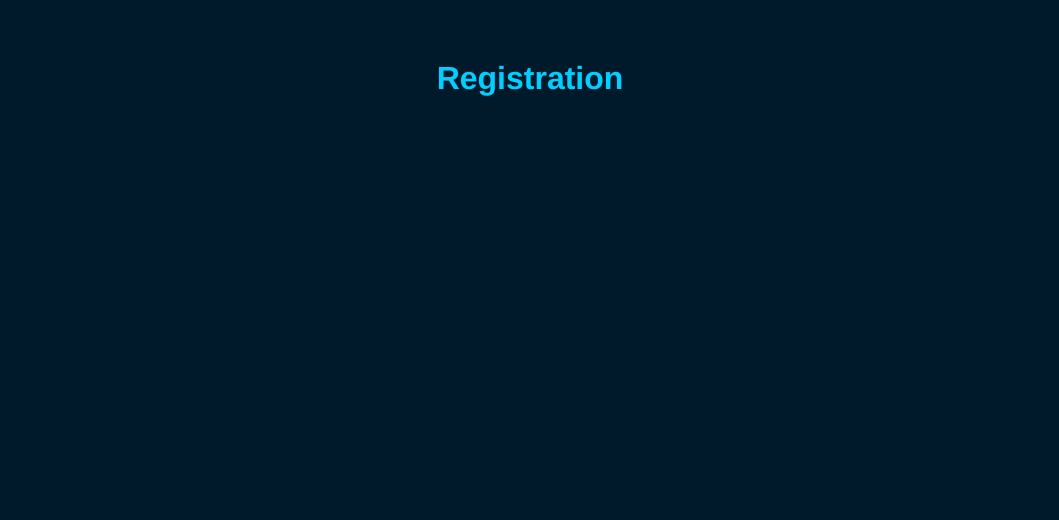
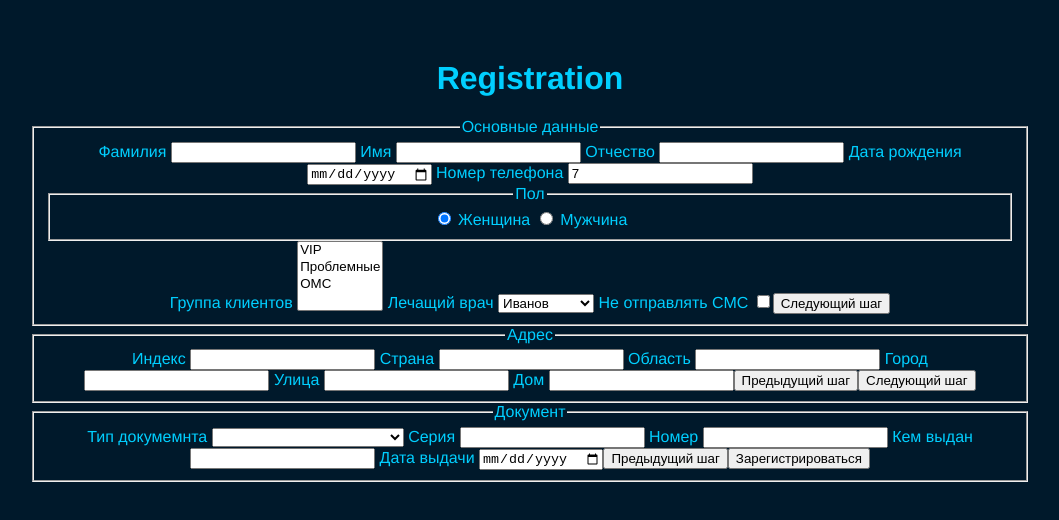
Before and after one commit to GreenSvit/vue_form_task, a Vue app: page / in a window 1280 px wide. Shown: the top 520 px of the page, without its empty margins (110-1169 px from the left). Built offline with nearby package versions, Linux system fonts and the light colour scheme; the HTML template or start-up script is replaced by a standard one.

Commit message:
Adds first layout and some validation

```diff
--- a/package.json
+++ b/package.json
@@ -9,9 +9,10 @@
   },
   "dependencies": {
     "core-js": "^3.6.5",
+    "node-sass": "^4.14.1",
+    "sass-loader": "^8.0.2",
     "vue": "^2.6.11",
-    "sass-loader": "^8.0.2",
-    "node-sass": "^4.14.1"
+    "vuelidate": "^0.7.6"
   },
   "devDependencies": {
     "@vue/cli-plugin-babel": "~4.5.0",
--- a/src/App.vue
+++ b/src/App.vue
@@ -1,16 +1,254 @@
 <template>
   <div id="app">
-    <Form msg="Registration" />
+    <h1>Registration</h1>
+    <form class="form" @submit.prevent="checkForm">
+      <fieldset v-show="step === 1">
+        <legend>Основные данные</legend>
+        <label>
+          Фамилия
+          <input v-model.trim="form.surname" type="text" />
+        </label>
+        <label>
+          Имя
+          <input v-model.trim="form.name" type="text" />
+        </label>
+        <label>
+          Отчество
+          <input v-model.trim="form.middleName" type="text" />
+        </label>
+        <label>
+          Дата рождения
+          <input v-model.trim="form.dateOfBirth" type="date" />
+        </label>
+        <label>
+          Номер телефона
+          <input v-model.trim="form.phone" type="tel" />
+        </label>
+        <fieldset>
+          <legend>Пол</legend>
+          <label>
+            <input
+              name="gender"
+              type="radio"
+              value="female"
+              v-model="form.gender"
+            />
+            Женщина
+          </label>
+          <label>
+            <input
+              name="gender"
+              type="radio"
+              value="male"
+              v-model="form.gender"
+            />
+            Мужчина
+          </label>
+        </fieldset>
+        <label>
+          Группа клиентов
+          <select multiple v-model.trim="form.clientGroup">
+            <option
+              v-for="(clientGroup, index) in clientGroups"
+              :value="clientGroup.value"
+              :key="index"
+            >
+              {{ clientGroup.label }}
+            </option>
+          </select>
+        </label>
+        <label>
+          Лечащий врач
+          <select v-model.trim="form.doctor">
+            <option
+              v-for="(doctor, index) in doctors"
+              :value="doctor.value"
+              :key="index"
+            >
+              {{ doctor.label }}
+            </option>
+          </select>
+        </label>
+        <label>
+          Не отправлять СМС
+          <input v-model.trim="form.noSms" type="checkbox" />
+        </label>
+        <button @click="nextStep" type="button">Следующий шаг</button>
+      </fieldset>
+
+      <fieldset v-show="step === 1">
+        <legend>Адрес</legend>
+        <label>
+          Индекс
+          <input v-model.trim="form.postIndex" type="number" />
+        </label>
+        <label>
+          Страна
+          <input v-model.trim="form.country" type="text" />
+        </label>
+        <label>
+          Область
+          <input v-model.trim="form.region" type="text" />
+        </label>
+        <label>
+          Город
+          <input v-model.trim="form.city" type="text" />
+        </label>
+        <label>
+          Улица
+          <input v-model.trim="form.street" type="text" />
+        </label>
+        <label>
+          Дом
+          <input v-model.trim="form.building" type="number" />
+        </label>
+
+        <button @click="previousStep" type="button">Предыдущий шаг</button>
+        <button @click="nextStep" type="button">Следующий шаг</button>
+      </fieldset>
+
+      <fieldset v-show="step === 1">
+        <legend>Документ</legend>
+        <label>
+          Тип докумемнта
+          <select v-model.trim="form.documentType">
+            <option value="passport">Паспорт</option>
+            <option value="birth certificate">Свидетельство о рождении</option>
+            <option value="driver's license">Вод. удостоверение</option>
+          </select>
+        </label>
+        <label>
+          Серия
+          <input v-model.trim="form.passportSeries" type="number" />
+        </label>
+        <label>
+          Номер
+          <input v-model.trim="form.passportNumber" type="number" />
+        </label>
+        <label>
+          Кем выдан
+          <input v-model.trim="form.issuedBy" type="text" />
+        </label>
+        <label>
+          Дата выдачи
+          <input v-model.trim="form.dateOfIssue" type="date" />
+        </label>
+
+        <button @click="previousStep" type="button">Предыдущий шаг</button>
+        <button type="submit">Зарегистрироваться</button>
+      </fieldset>
+    </form>
   </div>
 </template>
 
 <script>
-import Form from "./components/Form.vue";
+import { validationMixin } from "vuelidate";
+import {
+  required,
+  maxLength,
+  minLength,
+  numeric,
+  alphaNumeric,
+} from "vuelidate/lib/validators";
 
 export default {
-  name: "App",
-  components: {
-    Form,
+  mixins: [validationMixin],
+  data() {
+    return {
+      step: 1,
+
+      form: {
+        name: "",
+        surname: "",
+        middleName: "",
+        dateOfBirth: "",
+        phone: 7,
+        gender: "female",
+        clientGroup: [],
+        doctor: "ivanov",
+        noSms: false,
+        postIndex: "",
+        country: "",
+        region: "",
+        city: "",
+        street: "",
+        building: "",
+        documentType: "",
+        passportSeries: "",
+        passportNumber: "",
+        issuedBy: "",
+      },
+
+      clientGroups: [
+        {
+          label: "VIP",
+          value: "vip",
+        },
+        {
+          label: "Проблемные",
+          value: "problem",
+        },
+        {
+          label: "ОМС",
+          value: "insured",
+        },
+      ],
+      doctors: [
+        {
+          label: "Иванов",
+          value: "ivanov",
+        },
+        {
+          label: "Захаров",
+          value: "zakharov",
+        },
+        {
+          label: "Чернышева",
+          value: "Chernysheva",
+        },
+      ],
+    };
+  },
+  methods: {
+    nextStep() {
+      this.step++;
+    },
+    previousStep() {
+      this.step--;
+    },
+    checkForm() {
+      this.$v.form.$touch();
+      if (this.$v.form.$error) {
+        alert("Ошибка");
+      }
+    },
+  },
+  validations: {
+    form: {
+      name: { required, maxLength: maxLength(30) },
+      surname: { required, maxLength: maxLength(30) },
+      middleName: { alphaNumeric, maxLength: maxLength(30) },
+      dateOfBirth: { required },
+      phone: {
+        required,
+        minLength: minLength(11),
+        maxLength: maxLength(11),
+        numeric,
+      },
+      gender: { required },
+      clientGroup: { required },
+      postIndex: { maxLength: maxLength(10) },
+      country: { alphaNumeric, maxLength: maxLength(30) },
+      region: { alphaNumeric, maxLength: maxLength(30) },
+      city: { required, alphaNumeric, maxLength: maxLength(30) },
+      street: { alphaNumeric, maxLength: maxLength(30) },
+      building: { alphaNumeric, maxLength: maxLength(30) },
+      documentType: { required },
+      passportSeries: { alphaNumeric, maxLength: maxLength(30) },
+      passportNumber: { alphaNumeric, maxLength: maxLength(30) },
+      issuedBy: { alphaNumeric, maxLength: maxLength(30) },
+      dateOfIssue: { required },
+    },
   },
 };
 </script>
@@ -24,4 +262,24 @@ export default {
   color: #00cfff;
   margin-top: 60px;
 }
+
+.form {
+  max-width: 1000px;
+  margin: 0 auto;
+}
+
+h3 {
+  margin: 40px 0 0;
+}
+ul {
+  list-style-type: none;
+  padding: 0;
+}
+li {
+  display: inline-block;
+  margin: 0 10px;
+}
+a {
+  color: #42b983;
+}
 </style>
--- a/src/components/Form.vue
+++ b/src/components/Form.vue
@@ -1,6 +1,51 @@
 <template>
   <div class="hello">
     <h1>{{ msg }}</h1>
+    <form action="https://echo.htmlacademy.ru" method="POST" class="main-form">
+      <fieldset>
+        <label>
+          Фамилия
+          <input name="surname" type="text" required />
+        </label>
+        <label>
+          Имя
+          <input name="name" type="text" required />
+        </label>
+        <label>
+          Отчество
+          <input name="midde name" type="text" />
+        </label>
+        <label>
+          Дата рождения
+          <input name="date of birth" type="date" required />
+        </label>
+        <label>
+          Номер телефона
+          <input name="phone" type="tel" value="+7" required />
+        </label>
+        <label>
+          Группа клиентов
+          <select multiple name="client group" id="" required size="1">
+            <option value="vip">VIP</option>
+            <option value="problem">Проблемные</option>
+            <option value="insured">ОМС</option>
+          </select>
+        </label>
+        <label>
+          Лечащий врач
+          <select name="doctor" id="">
+            <option value="ivanov">Иванов</option>
+            <option value="zakharov">Захаров</option>
+            <option value="chernysheva">Чернышева</option>
+          </select>
+        </label>
+        <label>
+          Не отправлять СМС
+          <input name="dont send sms" type="checkbox" />
+        </label>
+        <button type="button">Следующий шаг</button>
+      </fieldset>
+    </form>
   </div>
 </template>
 
```
Also changed, not shown: 1 other file (tests, documents, lock files or other folders).
